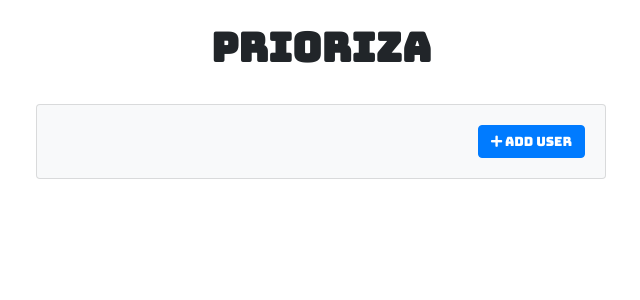
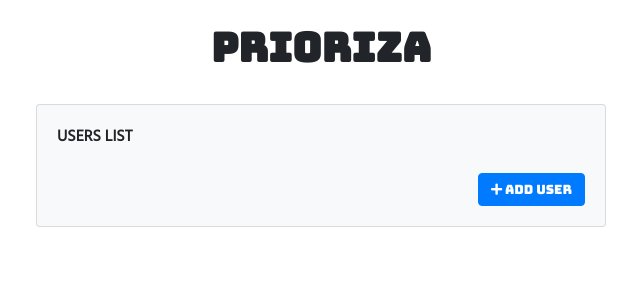
Before and after one commit to mcueto/prioriza, a Django app: page /users/ in a window 1280 px wide. Shown: the part 56-356 px from the top of the page, without its empty margins (319-959 px from the left). Run offline with Django 3.2, Linux system fonts and the light colour scheme; some libraries are stand-ins or nearby versions.

Commit message:
Minor changes to Users list template

```diff
--- a/prioriza/templates/users/list.html
+++ b/prioriza/templates/users/list.html
@@ -3,7 +3,19 @@
 {% block content%}
   <div class="row">
     <div class="col-md-12">
-      <a href="#" class="btn btn-primary float-right">
+      <div class="form-group">
+        <label>
+          Users list
+        </label>
+        <p>
+        </p>
+      </div>
+    </div>
+  </div>
+
+  <div class="row">
+    <div class="col-md-12">
+      <a href="{% url 'user_create' %}" class="btn btn-primary float-right">
         <i class="fas fa-plus"></i> Add user
       </a>
     </div>
@@ -14,7 +26,7 @@
       <ul class="list-group list-group-flush">
         {% for user in users %}
           <li class="list-group-item bg-light">
-            {{ user.email }}
+            {{ user.username }} - {{ user.email }}
           </li>
         {% endfor %}
       </ul>
```
